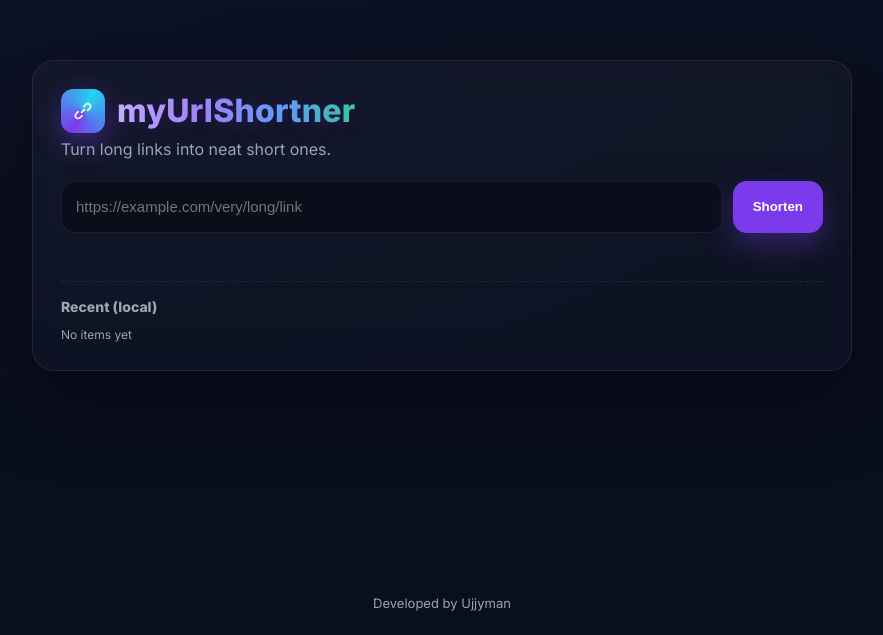
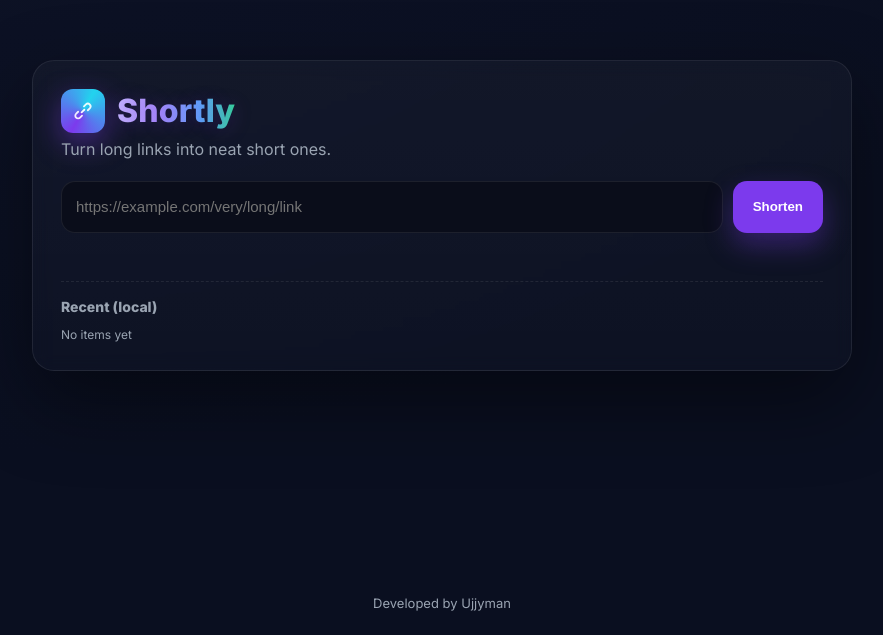
Before and after one commit to Ujjyman/My-Url-Shortner-Frontend, a plain HTML site: page index.html in a window 1280 px wide. Shown: the part 165-800 px from the top of the page, without its empty margins (198-1081 px from the left). Drawn offline with Linux system fonts and the light colour scheme.

Commit message:
Update index.html

```diff
--- a/index.html
+++ b/index.html
@@ -245,7 +245,7 @@
             />
           </svg>
         </div>
-        <h1>myUrlShortner</h1>
+        <h1>Shortly</h1>
       </div>
       <p class="sub">
         Turn long links into neat short ones.
```
